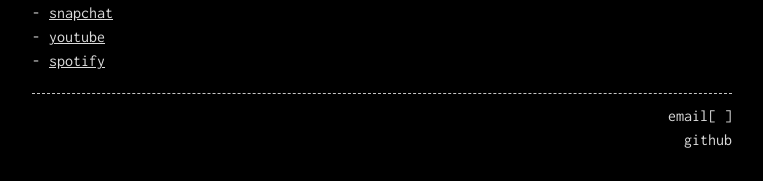
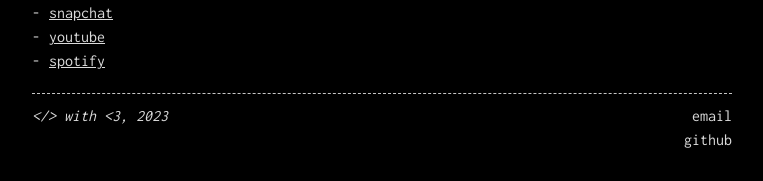
Before and after one commit to Forthoney/consolo, a Jekyll site: the page built from about.md, in a window 1280 px wide. Shown: the part 933-1114 px from the top of the page, without its empty margins (258-1021 px from the left). Built offline with Jekyll 4.4.1, drawn with Linux system fonts in a browser that asks for light colours.

Commit message:
Change footer to only show one email

```diff
--- a/_includes/footer.html
+++ b/_includes/footer.html
@@ -5,20 +5,16 @@
     {%- endif %}
 
     <li>
-      email[
-      {% for address in site.author.email %}
-      <a class="u-email" href="mailto:{{ address[1] }}">{{ address[0] }}</a>
-      {% endfor %}
-      ]
+      <a href="mailto:{{ site.author.email }}">email</a>
     </li>
 
 
     {% if site.author.github_username -%}
-    <li><a href="https://github.com/{{ site.author.github_username }}">
+    <li><a href="https://github.com/{{ site.author.github_username }}" target="_blank">
       github
     </a></li>
     {%- endif %}
   </ul>
 
-  <p class="box left"><i>{{ site.message }}</i></p>
+  <p class="box left"><i>{{ site.footer_message }}</i></p>
 </footer>
```
